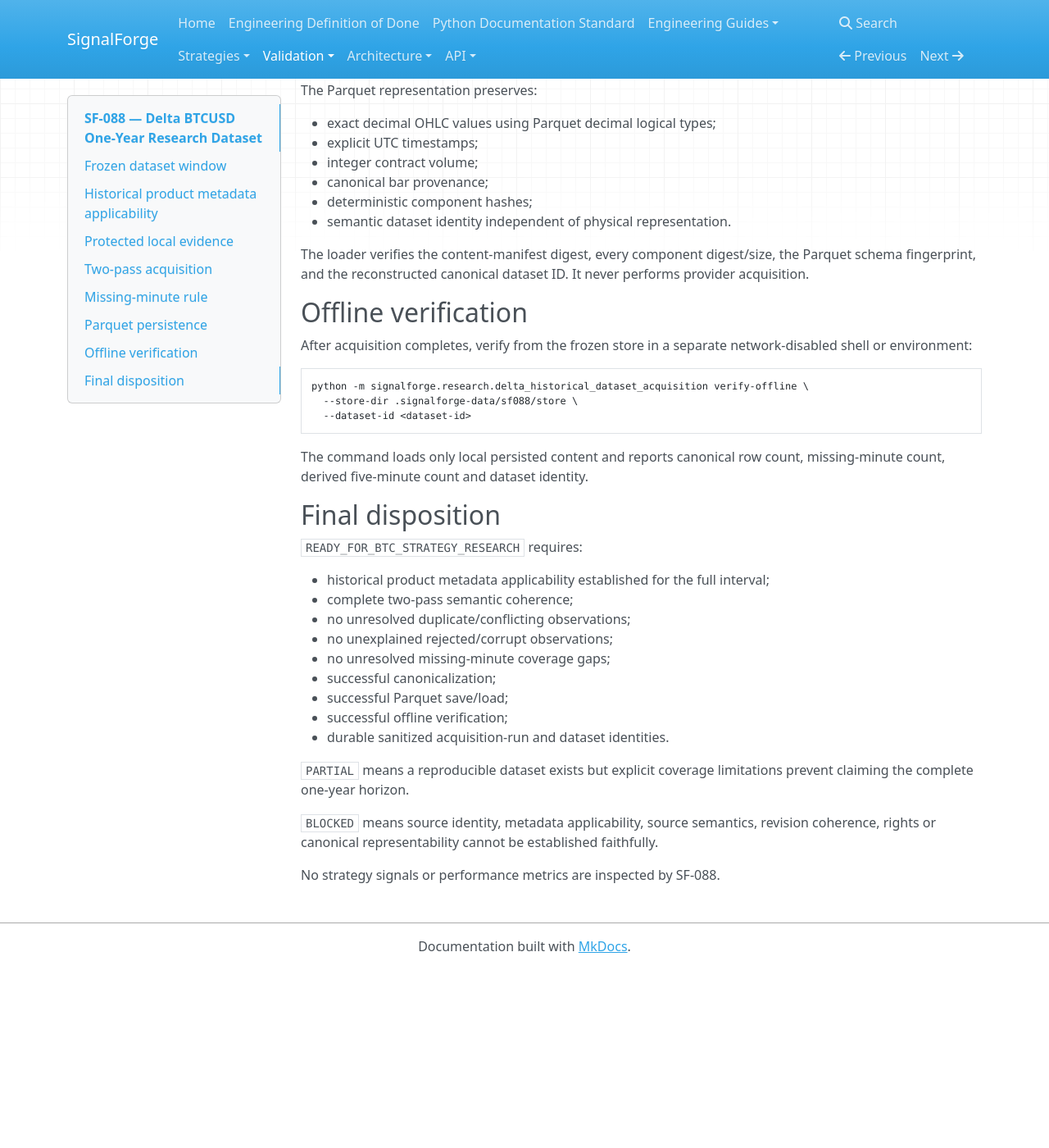
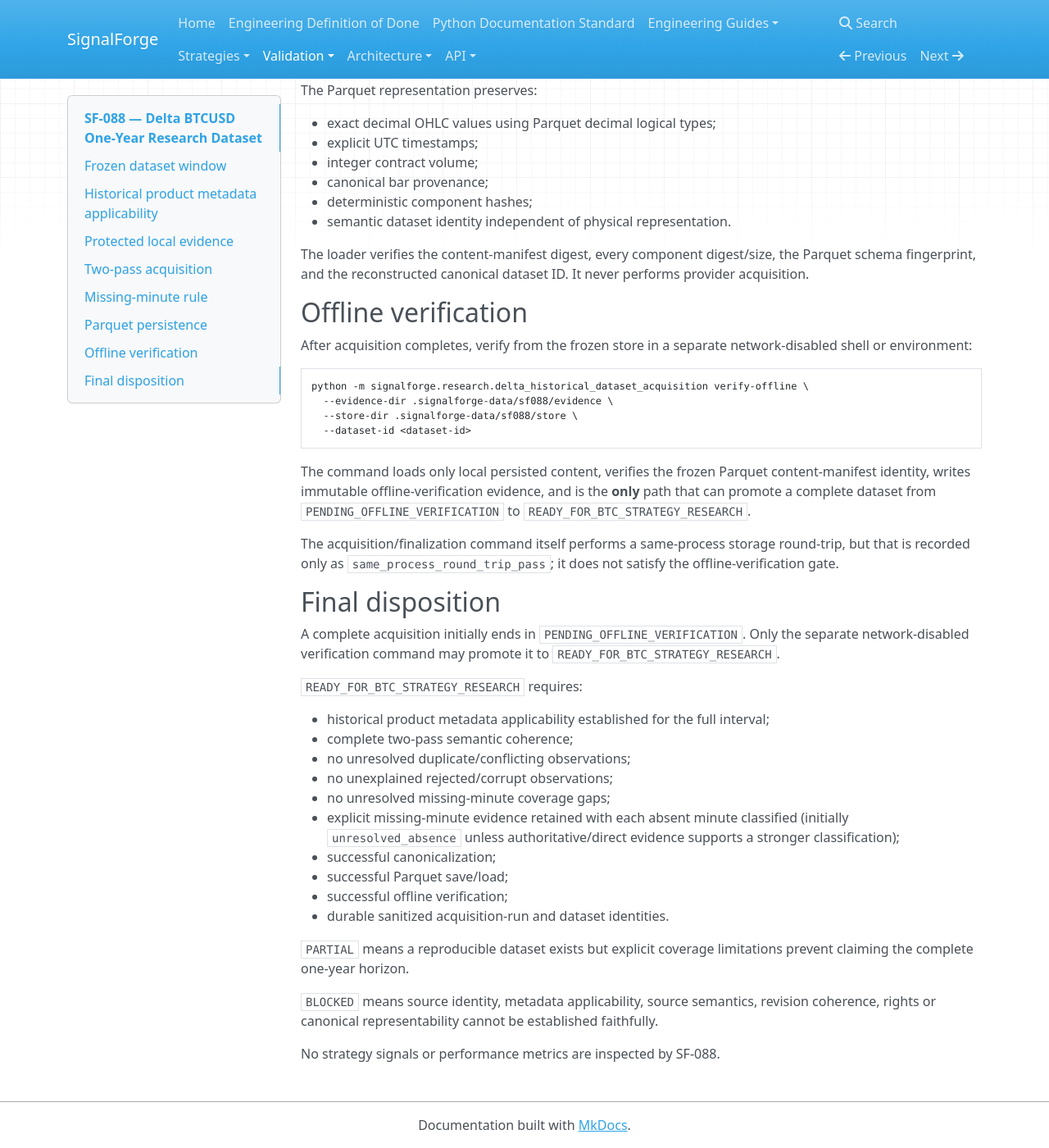
Before and after one commit to harishkamathuk/signalforge, an MkDocs documentation site: the page built from docs/validation/sf-088-delta-btc-one-year-dataset.md, in a window 1280 px wide and 1400 px high, scrolled down 2191 px. Shown: the whole window at 82% size. Built offline with MkDocs 1.6.1, drawn with Linux system fonts in a browser that asks for light colours; nearby versions of some CDN libraries; before the commit the page ends 3373 px from its top, so only the background shows below that.

Commit message:
docs(research): document offline promotion and gap evidence

````diff
--- a/docs/validation/sf-088-delta-btc-one-year-dataset.md
+++ b/docs/validation/sf-088-delta-btc-one-year-dataset.md
@@ -120,14 +120,22 @@ environment:
 
 ```bash
 python -m signalforge.research.delta_historical_dataset_acquisition verify-offline \
+  --evidence-dir .signalforge-data/sf088/evidence \
   --store-dir .signalforge-data/sf088/store \
   --dataset-id <dataset-id>
 ```
 
-The command loads only local persisted content and reports canonical row count, missing-minute count,
-derived five-minute count and dataset identity.
+The command loads only local persisted content, verifies the frozen Parquet content-manifest identity,
+writes immutable offline-verification evidence, and is the **only** path that can promote a complete
+dataset from `PENDING_OFFLINE_VERIFICATION` to `READY_FOR_BTC_STRATEGY_RESEARCH`.
+
+The acquisition/finalization command itself performs a same-process storage round-trip, but that is
+recorded only as `same_process_round_trip_pass`; it does not satisfy the offline-verification gate.
 
 ## Final disposition
+
+A complete acquisition initially ends in `PENDING_OFFLINE_VERIFICATION`. Only the separate
+network-disabled verification command may promote it to `READY_FOR_BTC_STRATEGY_RESEARCH`.
 
 `READY_FOR_BTC_STRATEGY_RESEARCH` requires:
 
@@ -136,6 +144,8 @@ derived five-minute count and dataset identity.
 - no unresolved duplicate/conflicting observations;
 - no unexplained rejected/corrupt observations;
 - no unresolved missing-minute coverage gaps;
+- explicit missing-minute evidence retained with each absent minute classified (initially
+  `unresolved_absence` unless authoritative/direct evidence supports a stronger classification);
 - successful canonicalization;
 - successful Parquet save/load;
 - successful offline verification;
````
